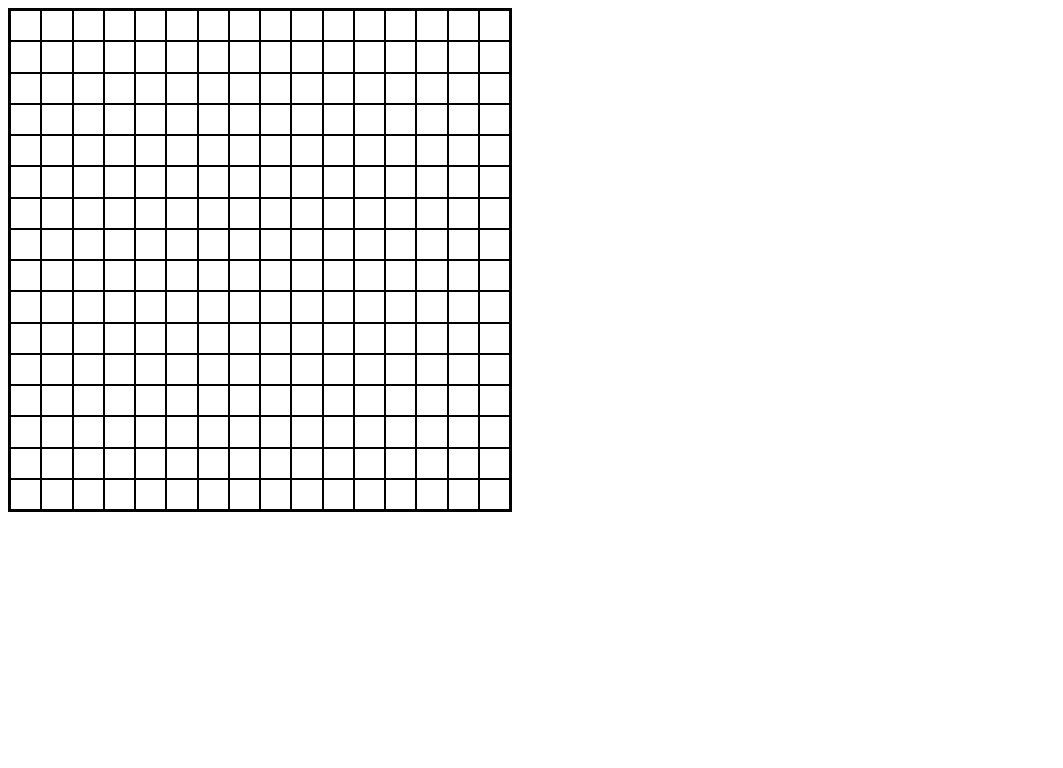
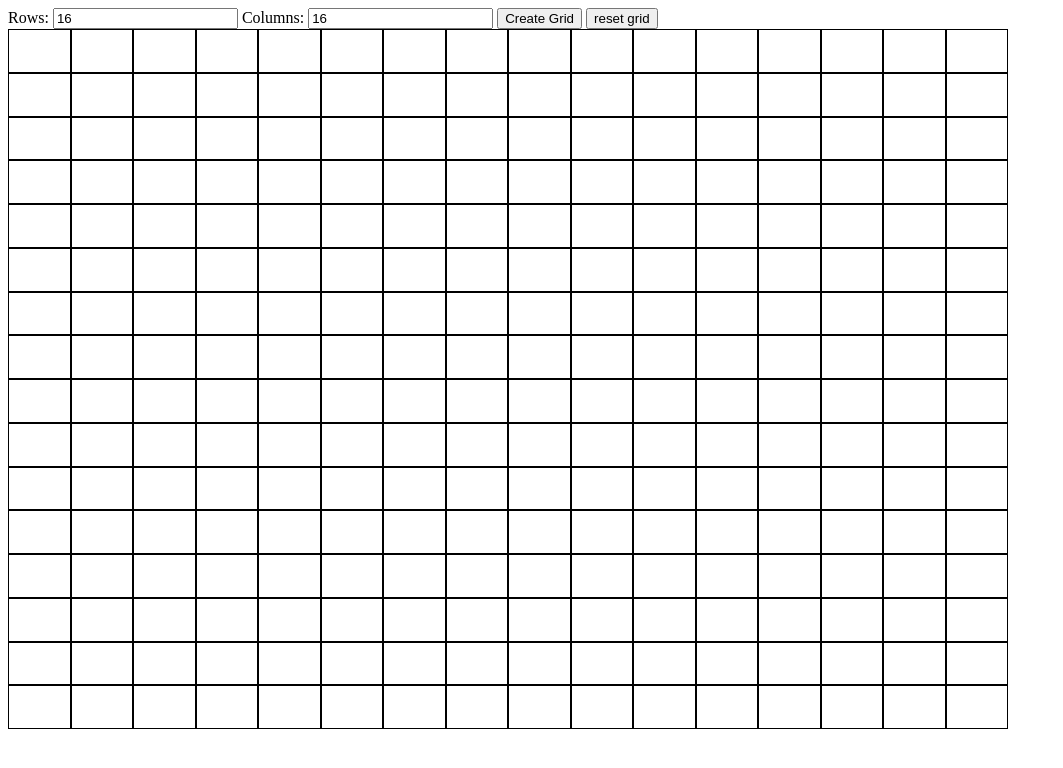
Before and after one commit to Caesura08/Etch-a-Sketch, a plain HTML site: page index.html in a window 1280 px wide. Shown: the whole page, without its empty margins (0-1063 px from the left). Drawn offline with Linux system fonts and the light colour scheme.

Commit message:
finished html/js for etch-a-sketch game

```diff
--- a/index.html
+++ b/index.html
@@ -7,9 +7,13 @@
     <link rel="stylesheet" href="style.css">
 </head>
 <body>
-    <div class="grid-container" id="gridContainer">
-
-    </div>
+    <label for="row">Rows:</label>
+    <input type="number" id="rows" min="1" value="16">
+    <label for="col">Columns:</label>
+    <input type="number" id="col" min="1" value="16">
+    <button onclick="createGrid()">Create Grid</button>
+    <button onclick="clearGrid()">reset grid</button>
+    <div class="grid-container" id="gridContainer"></div>
 </body>
 <script src="script.js"></script>
 </html>
--- a/script.js
+++ b/script.js
@@ -1,8 +1,36 @@
 const gridContainer = document.getElementById("gridContainer");
-for (let i = 0; i < 16; i++) {
-    for (let y = 0; y < 16; y++) {
-    const cell = document.createElement("div");
-    cell.classList.add("cell");
-    gridContainer.appendChild(cell);
-    }
+let rows = 16;
+let col = 16;
+
+function createGrid () {
+    rows = parseInt(document.getElementById("rows").value);
+    col = parseInt(document.getElementById("col").value);
+    gridContainer.innerHTML = '';
+    gridContainer.style.gridTemplateColumns = "repeat(${cols}, 20px"
+    for (let i = 0; i < rows * col; i++) {
+        const cell = document.createElement("div");
+        cell.classList.add("cell");
+        cell.addEventListener("mouseover", mouseEvent => {
+            cell.classList.add("active");
+        });
+        cell.addEventListener("mouseout", mouseEvent => {
+            cell.classList.remove("active");
+        });
+        gridContainer.appendChild(cell);
+        cell.addEventListener("pointerdown", PointerEvent => {
+            cell.style.backgroundColor = "pink";
+        });
+        cell.addEventListener("dblclick", MouseEvent => {
+            cell.style.backgroundColor = "white";
+        })
+    };
 }
+
+function clearGrid () {
+    const cells = gridContainer.querySelectorAll(".cell");
+    cells.forEach(cell => {
+        cell.style.backgroundColor = "";
+    });
+}
+
+createGrid ();
--- a/style.css
+++ b/style.css
@@ -1,17 +1,23 @@
 .grid-container {
     display: flex;
     flex-wrap: wrap;
-    border: 2px solid black;
-    width: 500px;
-    height: 500px;
+    width: 1000px;
+    height: 700px;
     justify-content: center;
     align-items: center;
-
 }
 
 .cell {
-    width: calc(100% / 16);
-    height: calc(100% / 16);
+    width: calc(100%/16);
+    height: calc(100%/16);
+    box-sizing: border-box;
     border: 1px solid black;
-    box-sizing: border-box;
 }
+
+.cell.active {
+    background-color: pink;
+}
+
+.resetBtn.active {
+    background-color: white;
+}
```
